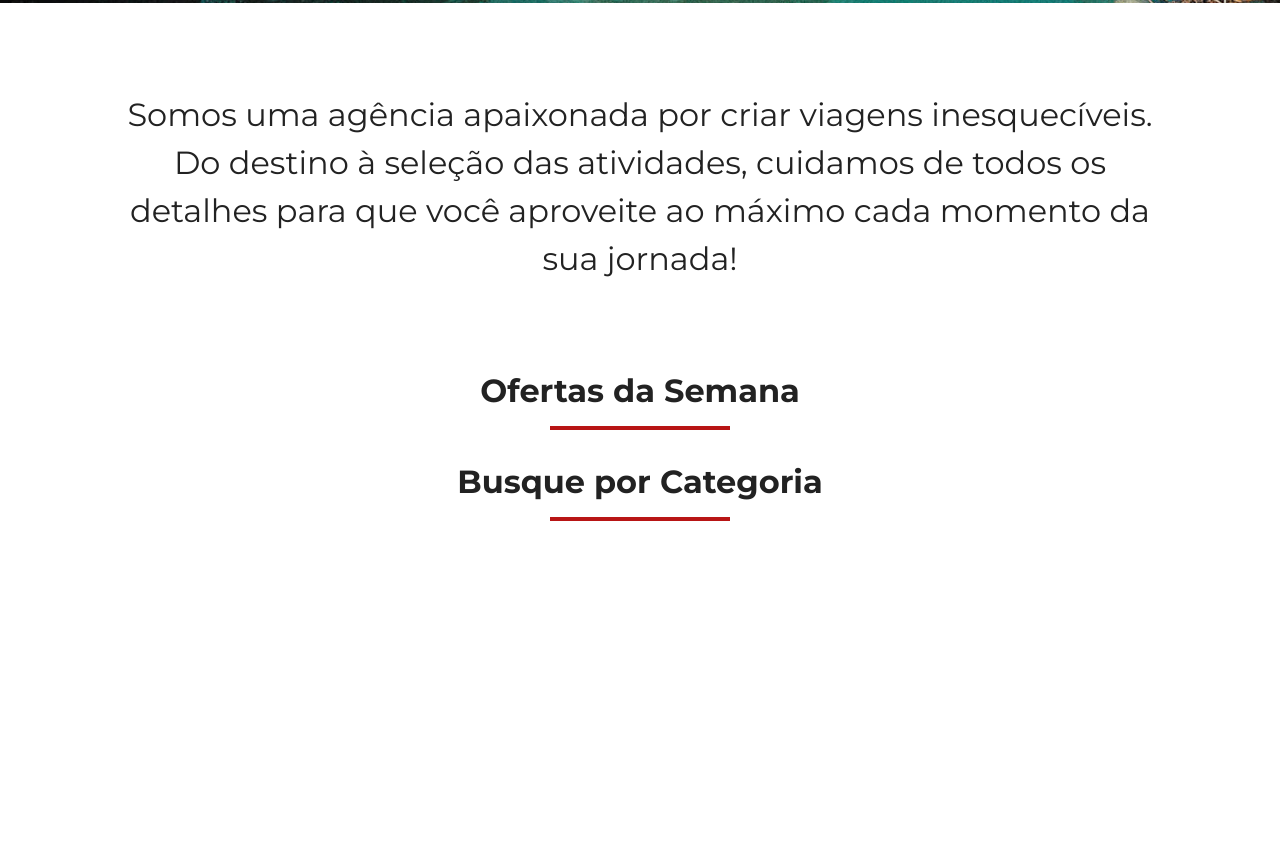
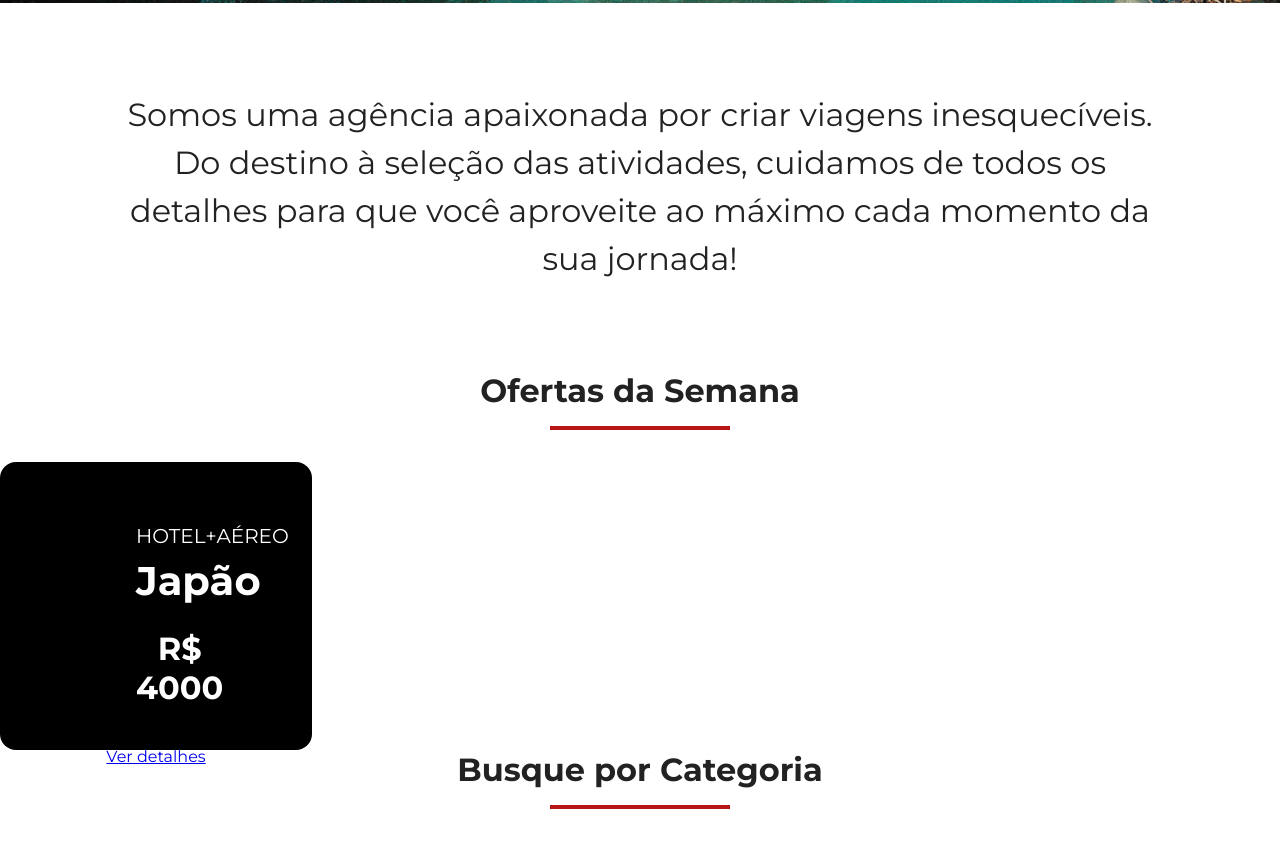
Before and after one commit to garbrieln/Jornada-viagens, a plain HTML site: page index.html in a window 1280 px wide. Shown: the part 757-1598 px from the top of the page. Before the commit the page ends 1310 px from the top, so only its background shows below. Drawn offline with Linux system fonts and the light colour scheme.

Commit message:
cria estrutura do card de ofertas

```diff
--- a/css/offers.css
+++ b/css/offers.css
@@ -0,0 +1,32 @@
+.card {
+  color: var(--text-secundary-color);
+  background-color: black;
+  width: 312px;
+  height: 288px;
+  box-sizing: border-box;
+  padding: 24px 16px;
+  border-radius: 16px;
+  text-align: center;
+}
+.card header {
+  display: block;
+  background-color: transparent;
+  position: static;
+}
+
+.card header p {
+  font-size: 20px;
+  font-weight: var(--text-weight);
+}
+
+.card header h3 {
+  font-size: 40px;
+  font-weight: var(--title-weight);
+  margin: 8px 0 0 ;
+}
+
+.card header span {
+  font-size: 32px;
+  margin-top: 24px;
+  display: inline-block;
+}
--- a/index.html
+++ b/index.html
@@ -60,6 +60,19 @@
         <h2>Ofertas da Semana</h2>
         <hr />
       </div>
+      <div class="offers-cards">
+        <article class="card">
+          <header>
+            <p>HOTEL+AÉREO</p>
+            <h3>
+              Japão <br />
+              <span>R$ 4000</span>
+            </h3>
+          </header>
+          <section></section>
+          <footer><a href="#" class="button">Ver detalhes</a></footer>
+        </article>
+      </div>
     </section>
     <section class="categories">
       <div class="section-title">
```
